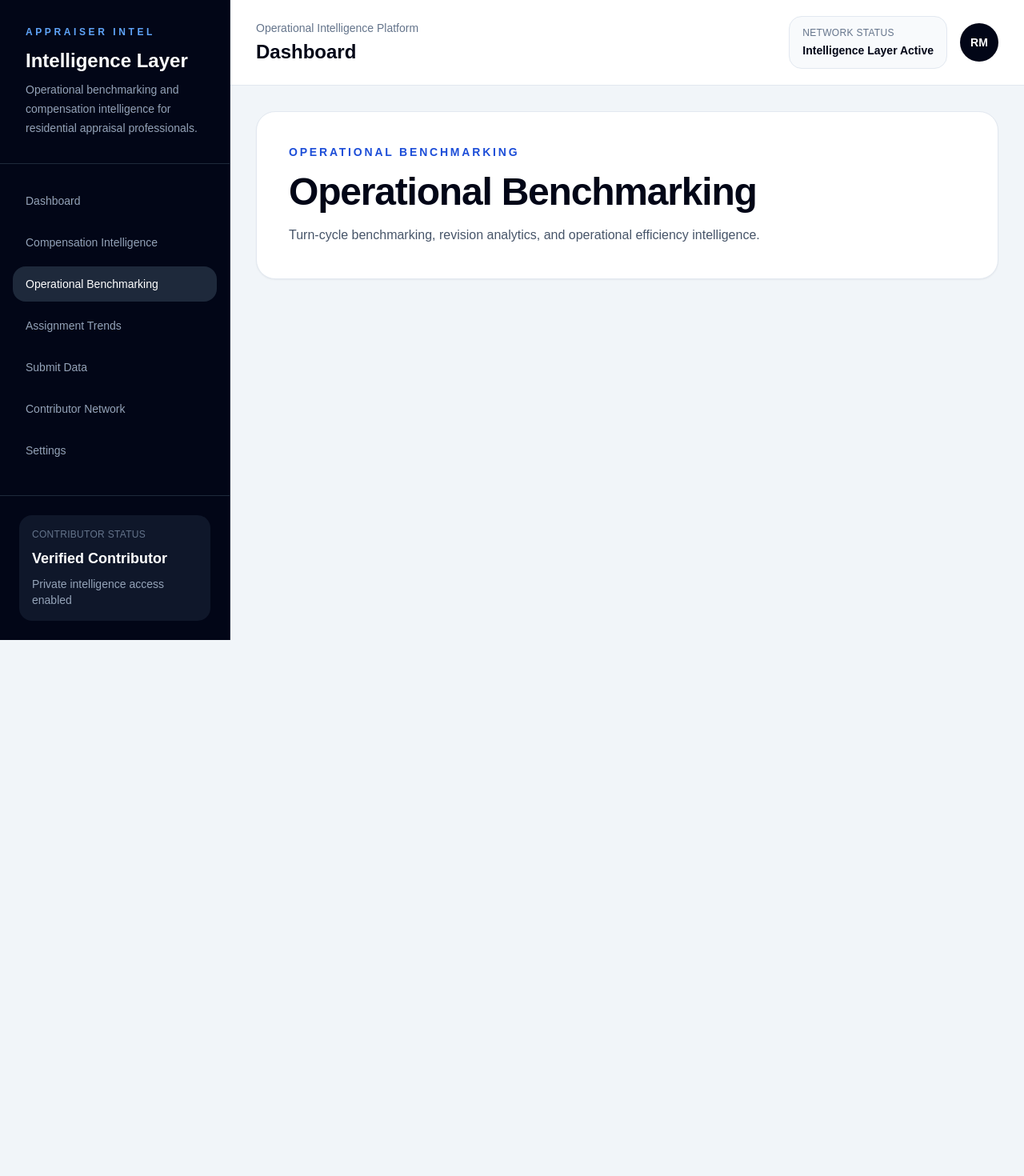
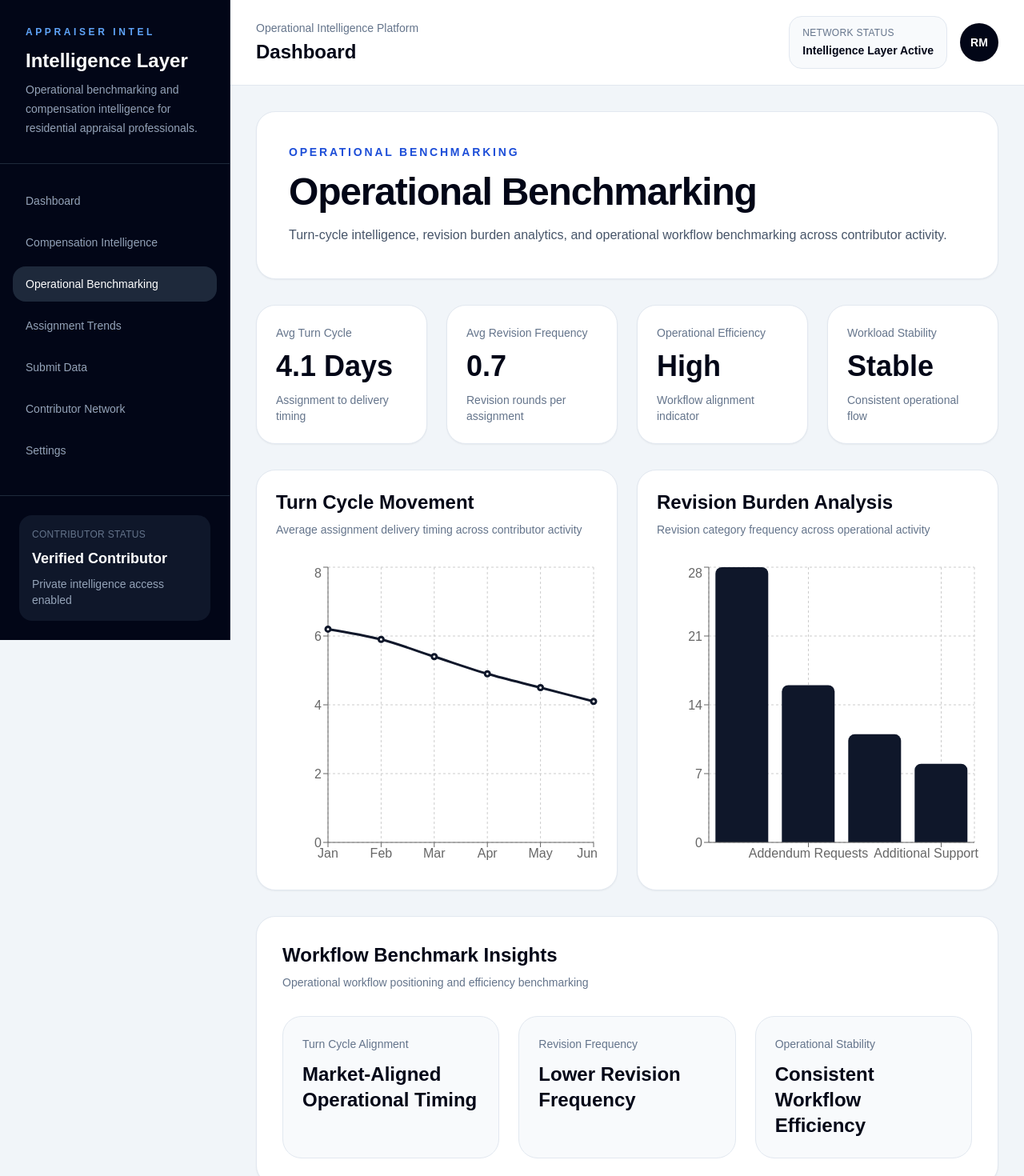
Before and after one commit to mose027-cmd/AppaiserIntel, a Next.js app: page /operations in a window 1280 px wide. Shown: the top 1470 px of the page at 80% size. Before the commit the page ends 800 px from the top, so only its background shows below. Built offline with nearby package versions, Linux system fonts and the light colour scheme.

Commit message:
Build operational benchmarking intelligence module

```diff
--- a/app/operations/page.tsx
+++ b/app/operations/page.tsx
@@ -1,12 +1,57 @@
 "use client";
 
 import DashboardShell from "../../components/DashboardShell";
+
+import {
+  ResponsiveContainer,
+  LineChart,
+  Line,
+  XAxis,
+  YAxis,
+  Tooltip,
+  CartesianGrid,
+  BarChart,
+  Bar,
+} from "recharts";
+
+const turnTimeData = [
+  { month: "Jan", days: 6.2 },
+  { month: "Feb", days: 5.9 },
+  { month: "Mar", days: 5.4 },
+  { month: "Apr", days: 4.9 },
+  { month: "May", days: 4.5 },
+  { month: "Jun", days: 4.1 },
+];
+
+const revisionData = [
+  { category: "Clarifications", count: 28 },
+  { category: "Addendum Requests", count: 16 },
+  { category: "QC Conditions", count: 11 },
+  { category: "Additional Support", count: 8 },
+];
+
+const workflowData = [
+  {
+    metric: "Turn Cycle Alignment",
+    status: "Market-Aligned Operational Timing",
+  },
+  {
+    metric: "Revision Frequency",
+    status: "Lower Revision Frequency",
+  },
+  {
+    metric: "Operational Stability",
+    status: "Consistent Workflow Efficiency",
+  },
+];
 
 export default function OperationsPage() {
   return (
     <DashboardShell>
 
-      <div className="rounded-3xl border border-slate-200 bg-white p-10 shadow-sm">
+      <div className="space-y-8">
+
+        <section className="rounded-3xl border border-slate-200 bg-white p-10 shadow-sm">
 
           <p className="text-sm font-semibold uppercase tracking-[0.2em] text-blue-700">
             Operational Benchmarking
@@ -16,13 +61,200 @@ export default function OperationsPage() {
             Operational Benchmarking
           </h1>
 
-        <p className="mt-4 max-w-3xl text-base leading-7 text-slate-600">
-          Turn-cycle benchmarking, revision analytics,
-          and operational efficiency intelligence.
+          <p className="mt-4 max-w-4xl text-base leading-7 text-slate-600">
+            Turn-cycle intelligence, revision burden analytics,
+            and operational workflow benchmarking across contributor activity.
           </p>
+
+        </section>
+
+        <section className="grid gap-6 md:grid-cols-4">
+
+          <MetricCard
+            title="Avg Turn Cycle"
+            value="4.1 Days"
+            subtitle="Assignment to delivery timing"
+          />
+
+          <MetricCard
+            title="Avg Revision Frequency"
+            value="0.7"
+            subtitle="Revision rounds per assignment"
+          />
+
+          <MetricCard
+            title="Operational Efficiency"
+            value="High"
+            subtitle="Workflow alignment indicator"
+          />
+
+          <MetricCard
+            title="Workload Stability"
+            value="Stable"
+            subtitle="Consistent operational flow"
+          />
+
+        </section>
+
+        <section className="grid gap-6 lg:grid-cols-2">
+
+          <div className="rounded-3xl border border-slate-200 bg-white p-6 shadow-sm">
+
+            <div>
+              <h2 className="text-2xl font-bold text-slate-950">
+                Turn Cycle Movement
+              </h2>
+
+              <p className="mt-2 text-sm text-slate-500">
+                Average assignment delivery timing across contributor activity
+              </p>
+            </div>
+
+            <div className="mt-8 h-96">
+
+              <ResponsiveContainer width="100%" height="100%">
+                <LineChart data={turnTimeData}>
+
+                  <CartesianGrid strokeDasharray="3 3" />
+
+                  <XAxis dataKey="month" />
+
+                  <YAxis />
+
+                  <Tooltip />
+
+                  <Line
+                    type="monotone"
+                    dataKey="days"
+                    stroke="#0f172a"
+                    strokeWidth={3}
+                  />
+
+                </LineChart>
+              </ResponsiveContainer>
+
+            </div>
+
+          </div>
+
+          <div className="rounded-3xl border border-slate-200 bg-white p-6 shadow-sm">
+
+            <div>
+              <h2 className="text-2xl font-bold text-slate-950">
+                Revision Burden Analysis
+              </h2>
+
+              <p className="mt-2 text-sm text-slate-500">
+                Revision category frequency across operational activity
+              </p>
+            </div>
+
+            <div className="mt-8 h-96">
+
+              <ResponsiveContainer width="100%" height="100%">
+                <BarChart data={revisionData}>
+
+                  <CartesianGrid strokeDasharray="3 3" />
+
+                  <XAxis dataKey="category" />
+
+                  <YAxis />
+
+                  <Tooltip />
+
+                  <Bar
+                    dataKey="count"
+                    fill="#0f172a"
+                    radius={[8, 8, 0, 0]}
+                  />
+
+                </BarChart>
+              </ResponsiveContainer>
+
+            </div>
+
+          </div>
+
+        </section>
+
+        <section className="rounded-3xl border border-slate-200 bg-white p-8 shadow-sm">
+
+          <div>
+            <h2 className="text-2xl font-bold text-slate-950">
+              Workflow Benchmark Insights
+            </h2>
+
+            <p className="mt-2 text-sm text-slate-500">
+              Operational workflow positioning and efficiency benchmarking
+            </p>
+          </div>
+
+          <div className="mt-8 grid gap-6 md:grid-cols-3">
+
+            {workflowData.map((item) => (
+              <InsightCard
+                key={item.metric}
+                title={item.metric}
+                value={item.status}
+              />
+            ))}
+
+          </div>
+
+        </section>
 
       </div>
 
     </DashboardShell>
   );
 }
+
+function MetricCard({
+  title,
+  value,
+  subtitle,
+}: {
+  title: string;
+  value: string;
+  subtitle: string;
+}) {
+  return (
+    <div className="rounded-3xl border border-slate-200 bg-white p-6 shadow-sm">
+
+      <p className="text-sm text-slate-500">
+        {title}
+      </p>
+
+      <p className="mt-3 text-4xl font-bold text-slate-950">
+        {value}
+      </p>
+
+      <p className="mt-3 text-sm text-slate-500">
+        {subtitle}
+      </p>
+
+    </div>
+  );
+}
+
+function InsightCard({
+  title,
+  value,
+}: {
+  title: string;
+  value: string;
+}) {
+  return (
+    <div className="rounded-3xl border border-slate-200 bg-slate-50 p-6">
+
+      <p className="text-sm text-slate-500">
+        {title}
+      </p>
+
+      <p className="mt-3 text-2xl font-bold text-slate-950">
+        {value}
+      </p>
+
+    </div>
+  );
+}
```
Lines whose indentation alone changed are shown as unchanged.
